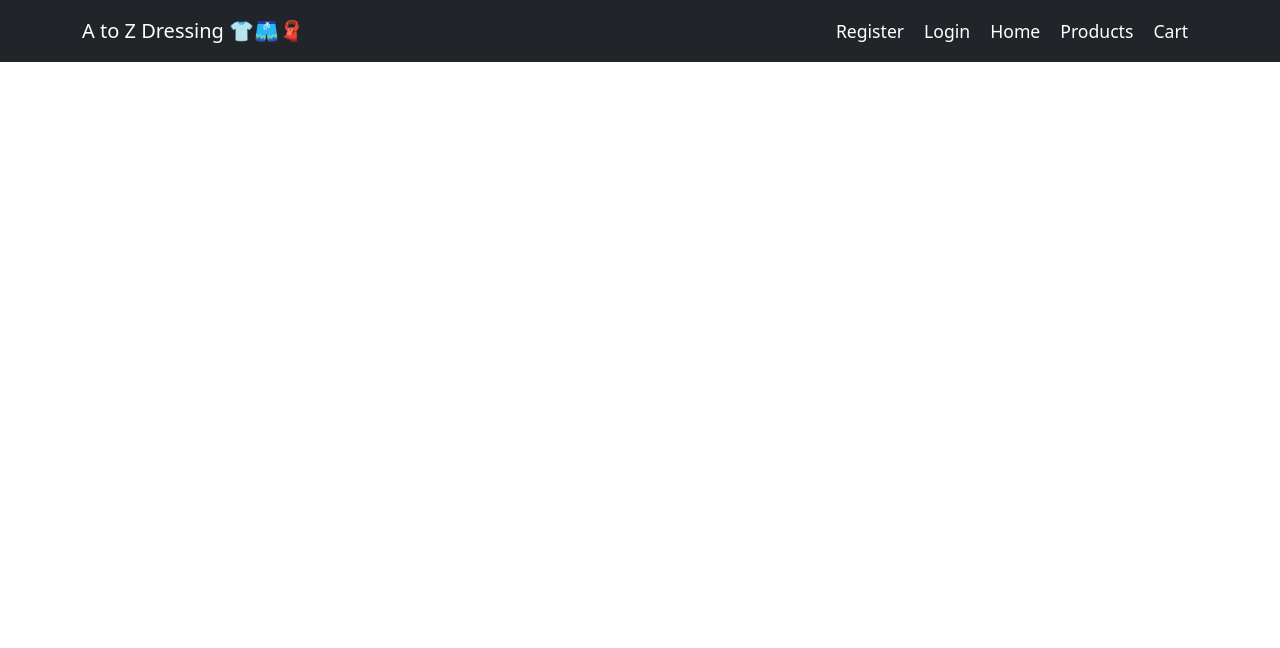
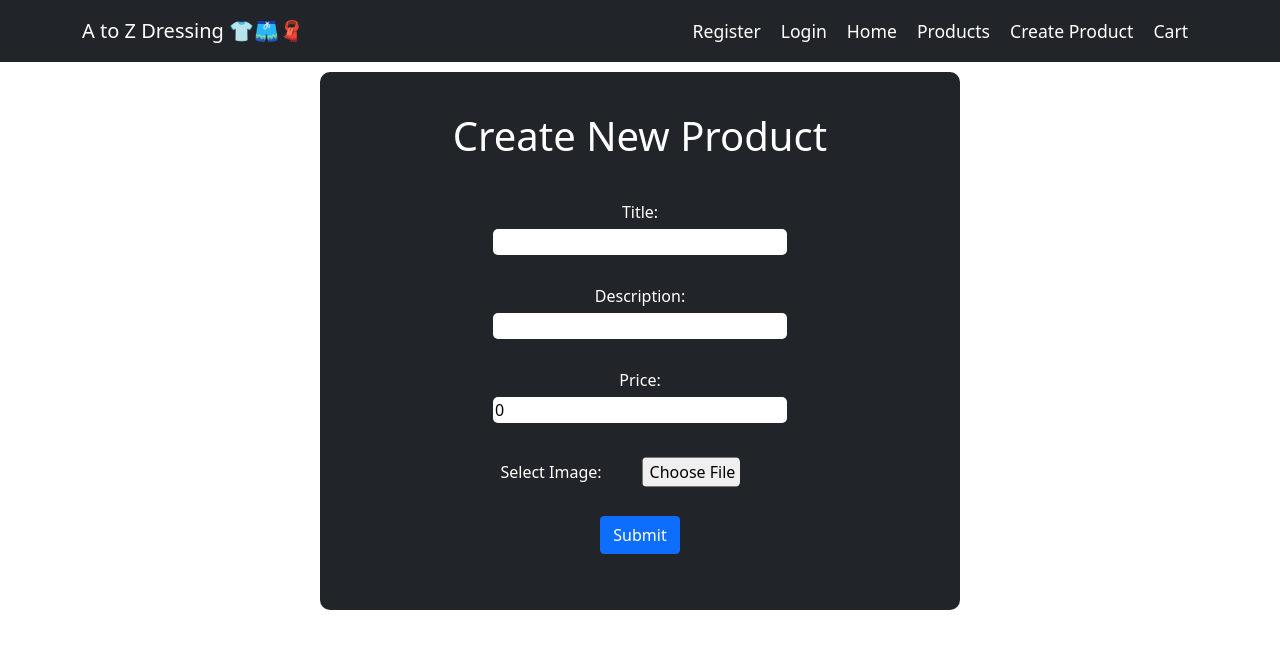
Before and after one commit to imuqeetchaudhary/ecommerce-app, a React (Create React App) app: page /products/create in a window 1280 px wide. Shown: the top 648 px of the page. Built offline with nearby package versions, Linux system fonts and the light colour scheme; no server answers.

Commit message:
integration and design of creating new product

```diff
--- a/src/App.js
+++ b/src/App.js
@@ -8,6 +8,7 @@ import Home from "./components/Home";
 import Register from "./components/Register";
 import Login from "./components/Login";
 import AllProducts from "./components/AllProducts";
+import CreateProduct from "./components/CreateProduct";
 import {
   getAllProducts,
   addCartItem,
@@ -123,6 +124,7 @@ function App() {
         />
         <Route path="/register" element={<Register />} />
         <Route path="/login" element={<Login />} />
+        <Route path="/products/create" element={<CreateProduct />} />
         <Route
           path="products"
           element={
--- a/src/api/api.js
+++ b/src/api/api.js
@@ -37,3 +37,7 @@ export const deleteCartItem = (cartId) => {
 export const addCartItem = (productId) => {
   return api.post(`/cart/${productId}`, {}, config);
 };
+
+export const createProduct = (data) => {
+  return api.post("/product", data, config);
+};
--- /dev/null
+++ b/src/components/CreateProduct.jsx
@@ -0,0 +1,95 @@
+import React, { useState } from "react";
+import { Button } from "react-bootstrap";
+import { createProduct } from "../api/api";
+
+const CreateProduct = () => {
+  const [title, setTitle] = useState("");
+  const [description, setDescription] = useState("");
+  const [price, setPrice] = useState(0);
+  const [selectedImage, setSelectedImage] = useState();
+  const [msg, setMsg] = useState({ error: "", success: "" });
+
+  const handleSubmit = async (e) => {
+    e.preventDefault();
+
+    const formData = new FormData();
+
+    formData.append("image", selectedImage);
+    formData.append("title", title);
+    formData.append("description", description);
+    formData.append("price", price);
+
+    try {
+      const res = await createProduct(formData);
+      setMsg({ success: "Successfully created new Product", error: "" });
+      console.log(res);
+    } catch (err) {
+      setMsg({
+        success: "",
+        error: "Something went wrong while creating new product",
+      });
+      console.log(err);
+    }
+  };
+
+  return (
+    <div className="create-product">
+      <h1 className="heading">Create New Product</h1>
+      <form onSubmit={handleSubmit}>
+        <div>
+          <label>Title: </label>
+          <input
+            className="input"
+            type="text"
+            value={title}
+            onChange={(e) => setTitle(e.target.value)}
+            required
+          />
+        </div>
+        <br />
+        <div>
+          <label>Description: </label>
+          <input
+            className="input"
+            type="text"
+            value={description}
+            onChange={(e) => setDescription(e.target.value)}
+            required
+          />
+        </div>
+        <br />
+        <div>
+          <label>Price: </label>
+          <input
+            className="input"
+            type="number"
+            value={price}
+            onChange={(e) => setPrice(e.target.value)}
+            required
+          />
+        </div>
+        <br />
+        <div>
+          <label>Select Image: </label>
+          <input
+            className="input-image"
+            type="file"
+            onChange={(e) => setSelectedImage(e.target.files[0])}
+            required
+          />
+        </div>
+        <br />
+        <Button variant="primary" type="submit">
+          Submit
+        </Button>
+        {msg.success ? (
+          <p className="success-msg">{msg.success}</p>
+        ) : (
+          <p className="error-msg">{msg.error}</p>
+        )}
+      </form>
+    </div>
+  );
+};
+
+export default CreateProduct;
--- a/src/components/Navbar.jsx
+++ b/src/components/Navbar.jsx
@@ -13,6 +13,7 @@ const NavbarComp = () => {
             <Link to="/login">Login</Link>
             <Link to="/">Home</Link>
             <Link to="/products">Products</Link>
+            <Link to="/products/create">Create Product</Link>
             <Link to="/cart">Cart</Link>
           </Nav>
         </Container>
--- a/src/index.css
+++ b/src/index.css
@@ -31,7 +31,8 @@ code {
 }
 
 .register,
-.login {
+.login,
+.create-product {
   margin-top: 110px;
   max-width: 50%;
   background-color: #212529;
@@ -42,8 +43,20 @@ code {
   margin-right: auto;
 }
 
+.create-product {
+  margin-top: 72px;
+}
+
 .input {
-  width: 70%;
+  width: 75%;
+  border-radius: 5px;
+  outline: none;
+  border: none;
+  margin: 5px 40px;
+}
+
+.input-image {
+  width: 25%;
   border-radius: 5px;
   outline: none;
   border: none;
```
